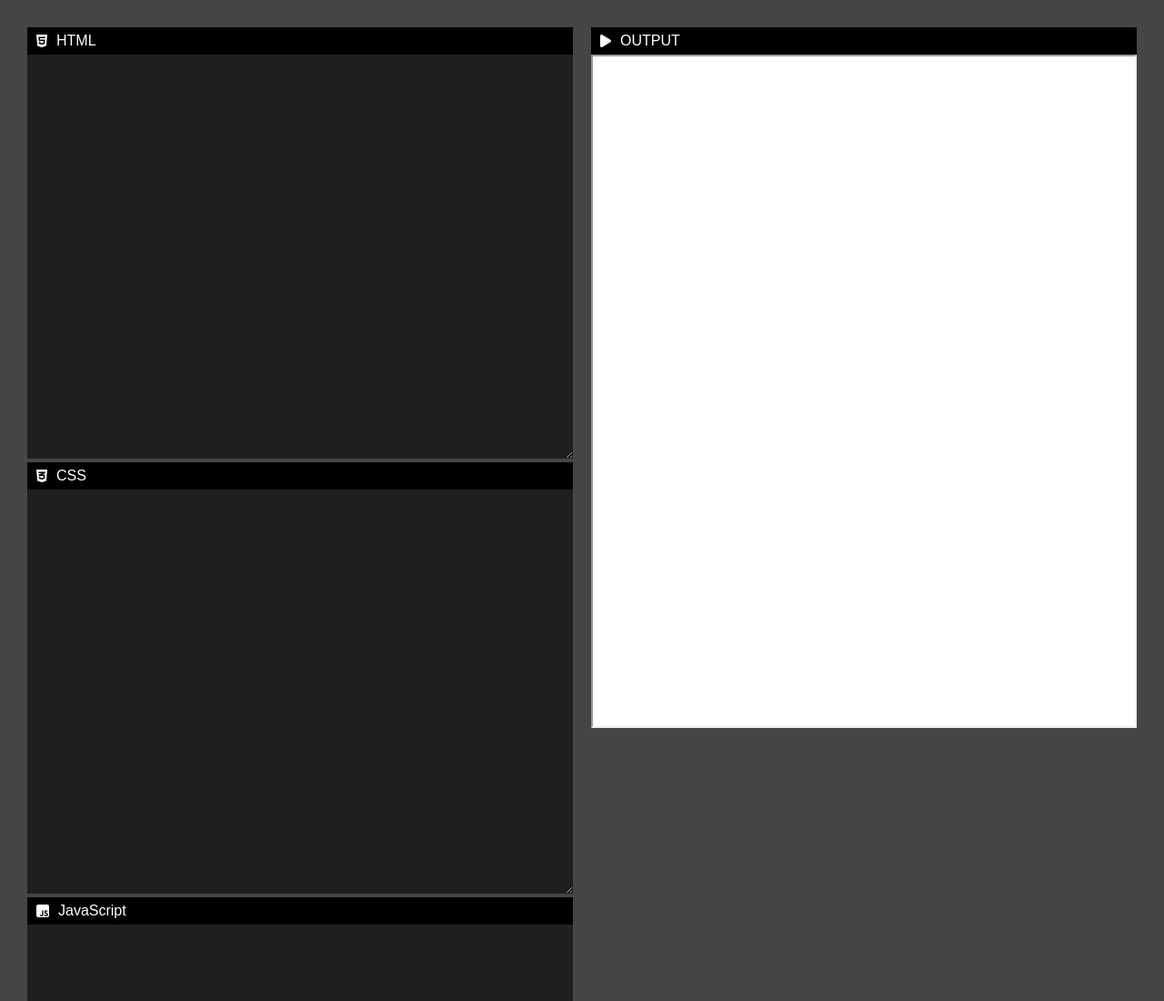
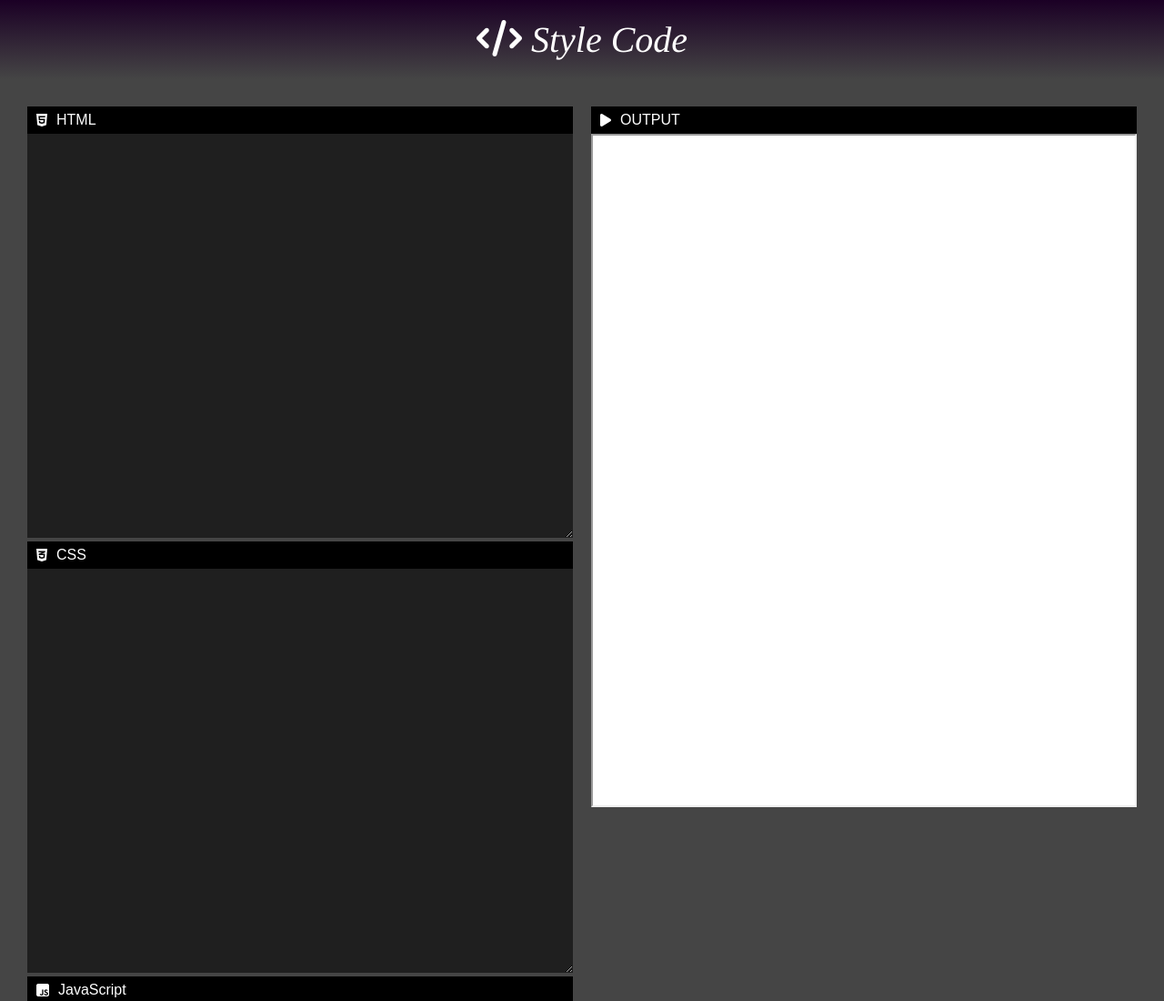
Before and after one commit to vedantsrivastava42/Live-Code-Editor.github.io, a plain HTML site: page index.html in a window 1280 px wide. Shown: the top 1100 px of the page at 91% size. Drawn offline with Linux system fonts and the light colour scheme.

Commit message:
initial commit

```diff
--- a/index.html
+++ b/index.html
@@ -3,11 +3,14 @@
 <head>
     <meta charset="UTF-8">
     <meta name="viewport" content="width=device-width, initial-scale=1.0">
-    <title>Document</title>
+    <title>Style Code</title>
     <link rel="stylesheet" href="style.css">
     <script src="https://kit.fontawesome.com/9f50abd399.js" crossorigin="anonymous"></script>
 </head>
 <body>
+    <div id="header"><i class="fa-solid fa-code"></i>
+        Style Code
+    </div>
     <div class="container">
         <div class="left">
         <label><i class="fa-brands fa-html5"></i>HTML</label>
--- a/style.css
+++ b/style.css
@@ -7,6 +7,14 @@
 body{
     background: #454545;
     color: #fff;
+}
+#header{
+    text-align: center;
+    padding: 20px;
+   font-family: times;
+   font-style: italic;
+   font-size: 40px;
+   background-image: linear-gradient(rgb(27, 0, 37),#454545);
 }
 .container {
     width: 100%;
@@ -19,7 +27,7 @@ body{
     padding: 10px;
 }
 textarea {
-
+    resize: vertical;
     width: 100%;
     height: 60%;
     background: #1f1f1f;
```
